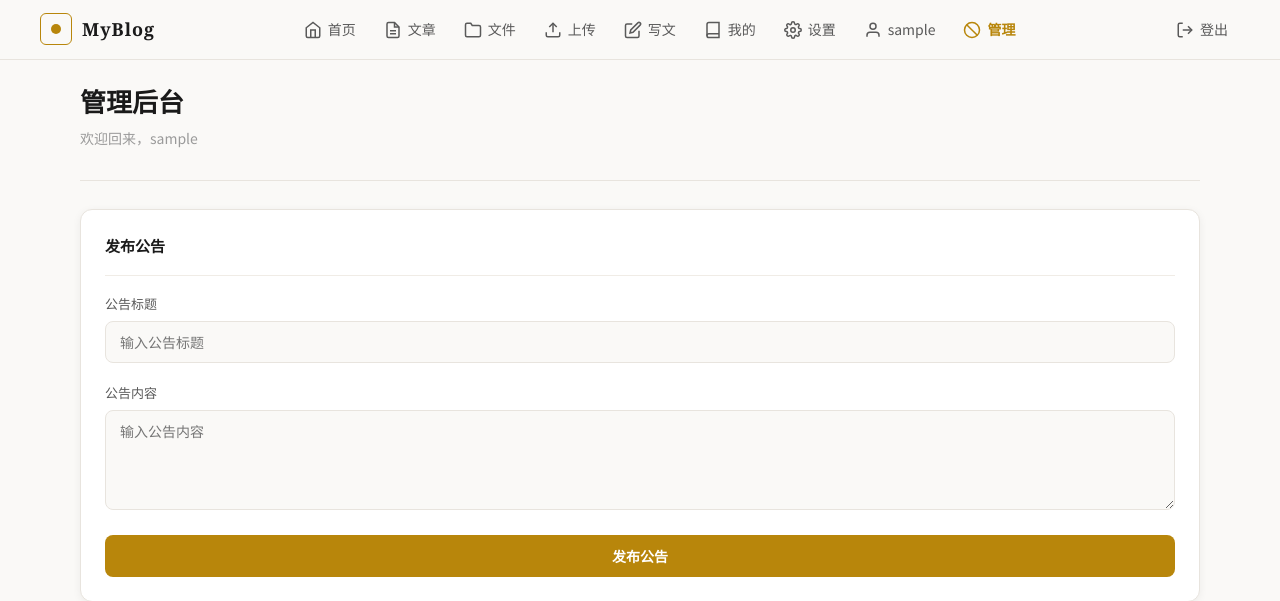
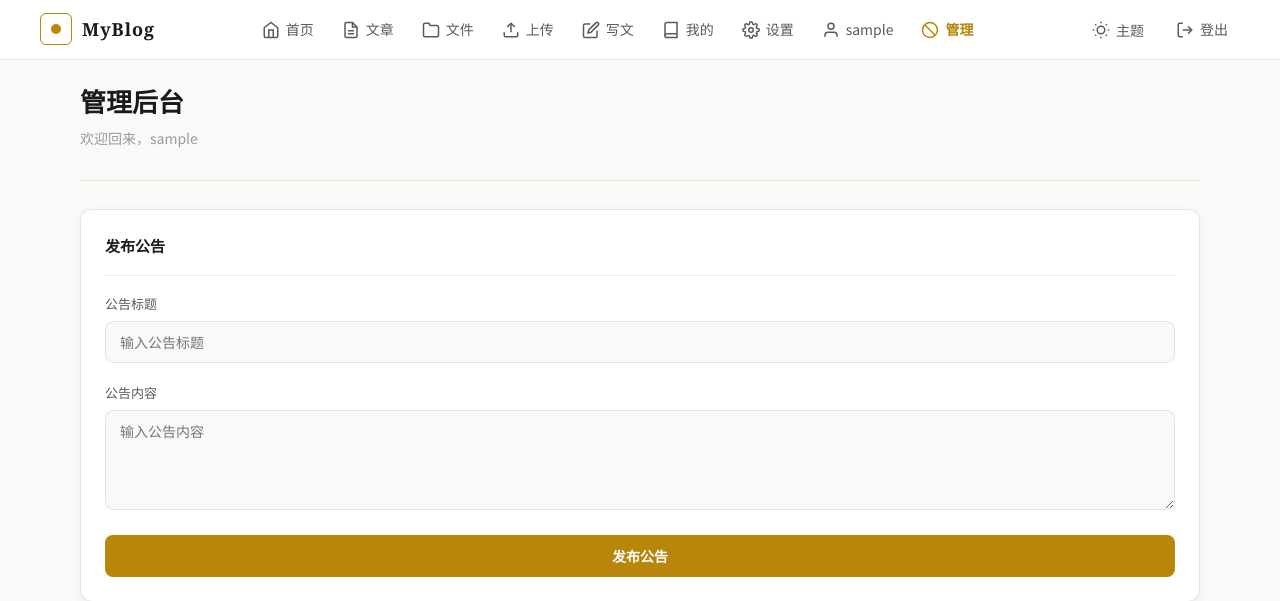
Before and after one commit to elysianx138/elysianx.github.io, a Flask app: page /admin in a window 1280 px wide. Shown: the top 601 px of the page. Run offline with Flask 3, Linux system fonts and the light colour scheme; the visitor is signed in with stand-in values (Sample User, id 1); data that the repository does not hold is empty.

Commit message:
新增主题切换,暗亮色主题切换

```diff
--- a/static/css/base.css
+++ b/static/css/base.css
@@ -6,12 +6,18 @@
     --bg-alt: #f5f3ef;
     --bg-card: #ffffff;
     --bg-sidebar: #f8f7f5;
+    --bg-page: #faf9f7;
+    --bg-secondary: #f5f3ef;
     --text: #1a1a1a;
     --text-secondary: #5a5a5a;
     --text-muted: #9a9a9a;
     --accent: #b8860b;
     --accent-light: rgba(184, 134, 11, 0.08);
     --accent-border: rgba(184, 134, 11, 0.25);
+    --success: #27ae60;
+    --success-bg: rgba(39, 174, 96, 0.1);
+    --warning: #d35400;
+    --warning-bg: rgba(211, 84, 0, 0.1);
     --danger: #c0392b;
     --border: #e8e4de;
     --border-light: #f0ece6;
@@ -46,7 +76,7 @@ a:hover { text-decoration: underline; }
 /* === Navigation === */
 .navbar {
     position: fixed; top: 0; left: 0; right: 0; z-index: 100;
-    background: rgba(250, 249, 247, 0.95);
+    background: var(--bg-card);
     backdrop-filter: blur(12px);
     border-bottom: 1px solid var(--border);
     padding: 0 40px;
--- a/templates/base.html
+++ b/templates/base.html
@@ -61,6 +61,10 @@
                 {% endif %}
             </div>
             <div class="nav-user">
+                <button onclick="toggleTheme()" class="nav-link" style="border:none;background:none;cursor:pointer;">
+                    <svg id="themeIcon" viewBox="0 0 24 24" width="18" height="18" fill="none" stroke="currentColor" stroke-width="2"><circle cx="12" cy="12" r="5"/><line x1="12" y1="1" x2="12" y2="3"/><line x1="12" y1="21" x2="12" y2="23"/><line x1="4.22" y1="4.22" x2="5.64" y2="5.64"/><line x1="18.36" y1="18.36" x2="19.78" y2="19.78"/><line x1="1" y1="12" x2="3" y2="12"/><line x1="21" y1="12" x2="23" y2="12"/><line x1="4.22" y1="19.78" x2="5.64" y2="18.36"/><line x1="18.36" y1="5.64" x2="19.78" y2="4.22"/></svg>
+                    <span id="themeText">主题</span>
+                </button>
                 {% if current_user.is_authenticated %}
                 <a href="/logout" class="nav-link">
                     <svg viewBox="0 0 24 24" width="18" height="18" fill="none" stroke="currentColor" stroke-width="2"><path d="M9 21H5a2 2 0 0 1-2-2V5a2 2 0 0 1 2-2h4"/><polyline points="16 17 21 12 16 7"/><line x1="21" y1="12" x2="9" y2="12"/></svg>
@@ -91,6 +95,34 @@
 
     {% block scripts %}{% endblock %}
     <script>
+function toggleTheme() {
+    var html = document.documentElement;
+    var icon = document.getElementById('themeIcon');
+    var text = document.getElementById('themeText');
+    if (html.getAttribute('data-theme') === 'dark') {
+        html.setAttribute('data-theme', 'light');
+        localStorage.setItem('theme', 'light');
+        icon.innerHTML = '<circle cx="12" cy="12" r="5"/><line x1="12" y1="1" x2="12" y2="3"/><line x1="12" y1="21" x2="12" y2="23"/><line x1="4.22" y1="4.22" x2="5.64" y2="5.64"/><line x1="18.36" y1="18.36" x2="19.78" y2="19.78"/><line x1="1" y1="12" x2="3" y2="12"/><line x1="21" y1="12" x2="23" y2="12"/><line x1="4.22" y1="19.78" x2="5.64" y2="18.36"/><line x1="18.36" y1="5.64" x2="19.78" y2="4.22"/>';
+        text.textContent = '主题';
+    } else {
+        html.setAttribute('data-theme', 'dark');
+        localStorage.setItem('theme', 'dark');
+        icon.innerHTML = '<path d="M21 12.79A9 9 0 1 1 11.21 3 7 7 0 0 0 21 12.79z"/>';
+        text.textContent = '亮色';
+    }
+}
+
+(function() {
+    var saved = localStorage.getItem('theme');
+    if (saved === 'dark') {
+        document.documentElement.setAttribute('data-theme', 'dark');
+        var icon = document.getElementById('themeIcon');
+        var text = document.getElementById('themeText');
+        icon.innerHTML = '<path d="M21 12.79A9 9 0 1 1 11.21 3 7 7 0 0 0 21 12.79z"/>';
+        text.textContent = '亮色';
+    }
+})();
+
 document.querySelectorAll('.md-body').forEach(function(el) {
     el.innerHTML = marked.parse(el.innerHTML);
 
```
Also changed, not shown: other parts of static/css/base.css (+24 -0 lines).
